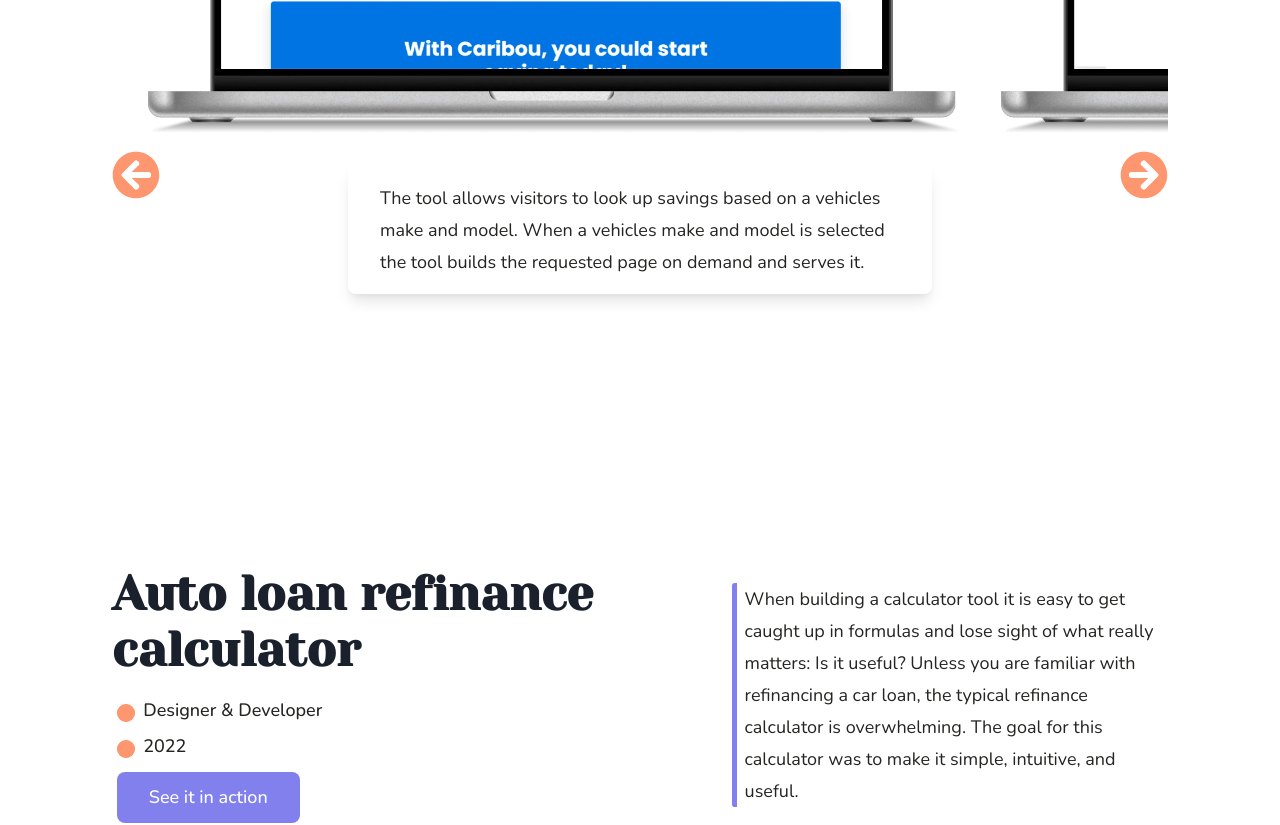
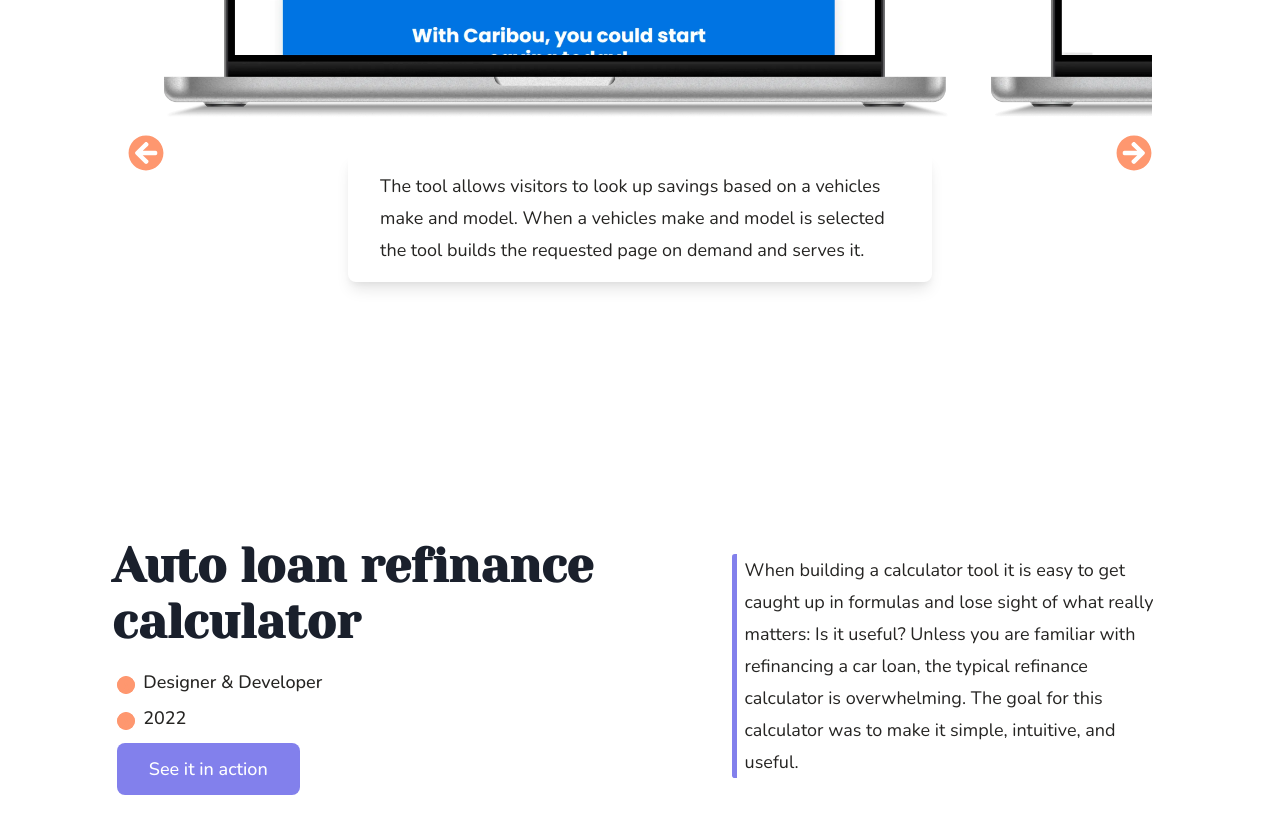
Before and after one commit to Samalmohanna1/ts-portfolio-2022, a Next.js app: page / in a window 1280 px wide. Shown: the part 1660-2485 px from the top of the page. Built offline with nearby package versions, Linux system fonts and the light colour scheme.

Commit message:
style: adjust slider styles

```diff
--- a/components/portfolio/projectBody/ProjectBody.tsx
+++ b/components/portfolio/projectBody/ProjectBody.tsx
@@ -22,13 +22,13 @@ const ProjectBody: React.FunctionComponent<ProjectBodyProps> = ({
       <Box
         p='1rem 0'
         position='relative'
-        top={['-1rem', '-1rem', '-2rem', '-4rem']}
+        top={['-1rem', '-1rem', '-2rem', '-3rem']}
       >
         <Box borderRadius={8} boxShadow='lg' p='1rem 2rem'>
           <Text>{details}</Text>
         </Box>
       </Box>
-      <Box w={['full', 'full', 'full', 'full', 'full', 'container.xl']}>
+      <Box w={['full', 'full', 'full', 'full', 'container.lg']}>
         <ProjectCarousel carouselId={projectId} numOfSlides={numOfSlides} />
       </Box>
     </Stack>
--- a/components/portfolio/projectCarousels/ProjectCarousel.tsx
+++ b/components/portfolio/projectCarousels/ProjectCarousel.tsx
@@ -156,7 +156,7 @@ const ProjectCarousel: React.FunctionComponent<CarouselIdProp> = ({
         <ButtonBack>
           <Icon
             as={FaArrowCircleLeft}
-            boxSize='3rem'
+            boxSize='2.25rem'
             color='lightOrange'
             _hover={{ color: 'primaryOrange' }}
           />
@@ -164,7 +164,7 @@ const ProjectCarousel: React.FunctionComponent<CarouselIdProp> = ({
         <ButtonNext>
           <Icon
             as={FaArrowCircleRight}
-            boxSize='3rem'
+            boxSize='2.25rem'
             color='lightOrange'
             _hover={{ color: 'primaryOrange' }}
           />
```
